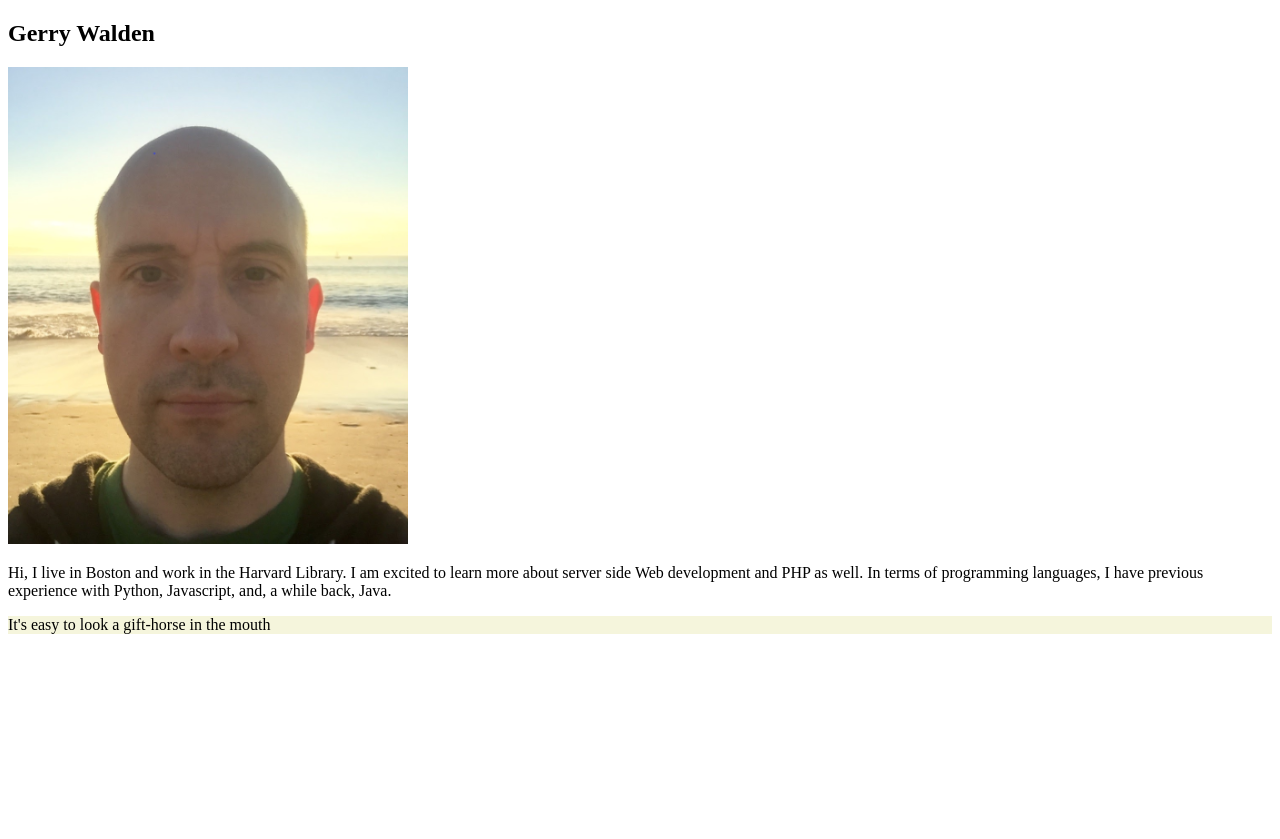
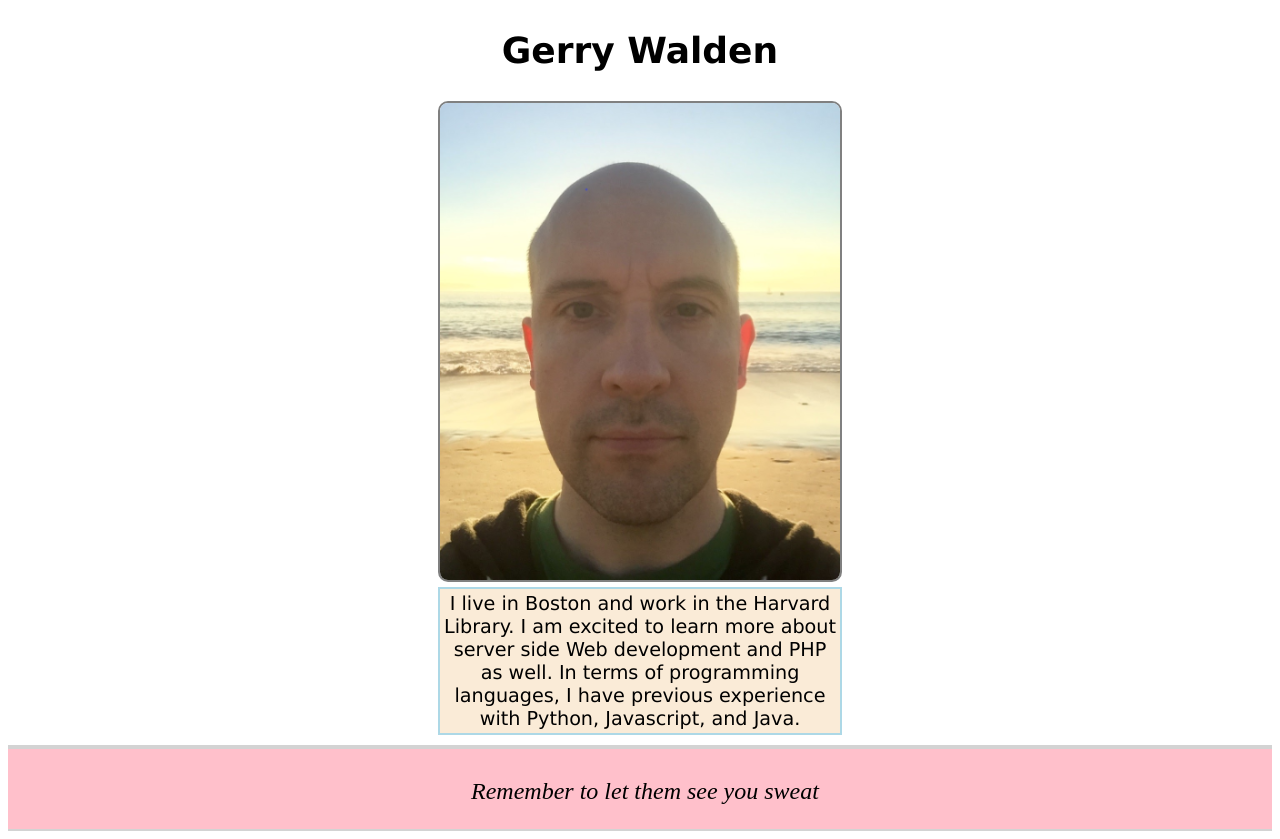
Before and after one commit to bibliodrone/P1, a PHP site: page / in a window 1280 px wide. Before the commit the page ends 634 px from the top, so only its background shows below. Run offline with PHP 8.4, Linux system fonts and the light colour scheme.

Commit message:
Slight changes to text,  added more styles,  added additional quotes fragments to 'p1_logic.php'

```diff
--- a/css/p1.css
+++ b/css/p1.css
@@ -1,7 +1,56 @@
+header {
+    text-align: center;
+	font-family: verdana, san-serif;
+	font-size: x-large;
+}
+
+
+main div, p {
+	font-size: larger;
+}
+
 #portrait {
-	max-width=800px;
+    margin: auto;
+	padding-bottom: 5px;
+}
+
+#portrait img {
+	border: 2px solid gray;
+	border-radius: 10px;
 }
 
 #quotes {
-    background-color: beige;
+	margin-top: 10px;
+	font-family: century, serif;
+	font-style: italic;
+    background-color: pink;
+	border-top: 4px solid lightgray;
+	border-bottom: 2px solid lightgray;
 }
+
+#quotes p {
+	text-align: center;
+	padding-left: 10px;
+	padding-top: 5px;
+	font-size: x-large;
+}
+
+#aboutMe {
+	border:2px solid lightblue;
+	margin:auto;
+    text-align: center;
+    max-width: 400px;
+    font-family: verdana, sans-serif;
+    background: antiquewhite;
+}
+#aboutMe p{
+	margin: 0px;
+	padding: 3px;
+}
+
+
+img {
+    display: block;
+    margin: auto;
+    max-width: 50%;
+}
--- a/index.php
+++ b/index.php
@@ -15,7 +15,7 @@
 		<img src="images/GerryWalden.png" alt="Gerry Walden">
 	</div>
 	<div id="aboutMe">
-<p>Hi, I live in Boston and work in the Harvard Library. I am excited to learn more about server side Web development and PHP as well. In terms of programming languages, I have previous experience with Python, Javascript, and, a while back, Java.</p>
+<p> I live in Boston and work in the Harvard Library. I am excited to learn more about server side Web development and PHP as well. In terms of programming languages, I have previous experience with Python, Javascript, and Java.</p>
 </div>
 	<div id="quotes">
 	<?php echo $finalQuote ?>
--- a/p1_logic.php
+++ b/p1_logic.php
@@ -1,7 +1,7 @@
 <?php
 
-$quotesBegin = ['Remember to ', 'Always ', 'Never ', 'It\'s easy to '];
-$quotesEnd = ['look a gift-horse in the mouth ', 'eat your greens', 'let them see you sweat', 'forget where you came from'];
+$quotesBegin = ['Remember to ', 'Always ', 'Never ', 'It\'s easy to ', 'Your momma always told you to '];
+$quotesEnd = ['look a gift-horse in the mouth ', 'eat your greens', 'let them see you sweat', 'forget where you came from', 'shovel the sidewalk'];
 
 $randomQuote1 = array_rand($quotesBegin, 1);
 $randomQuote2 = array_rand($quotesEnd, 1);
```
